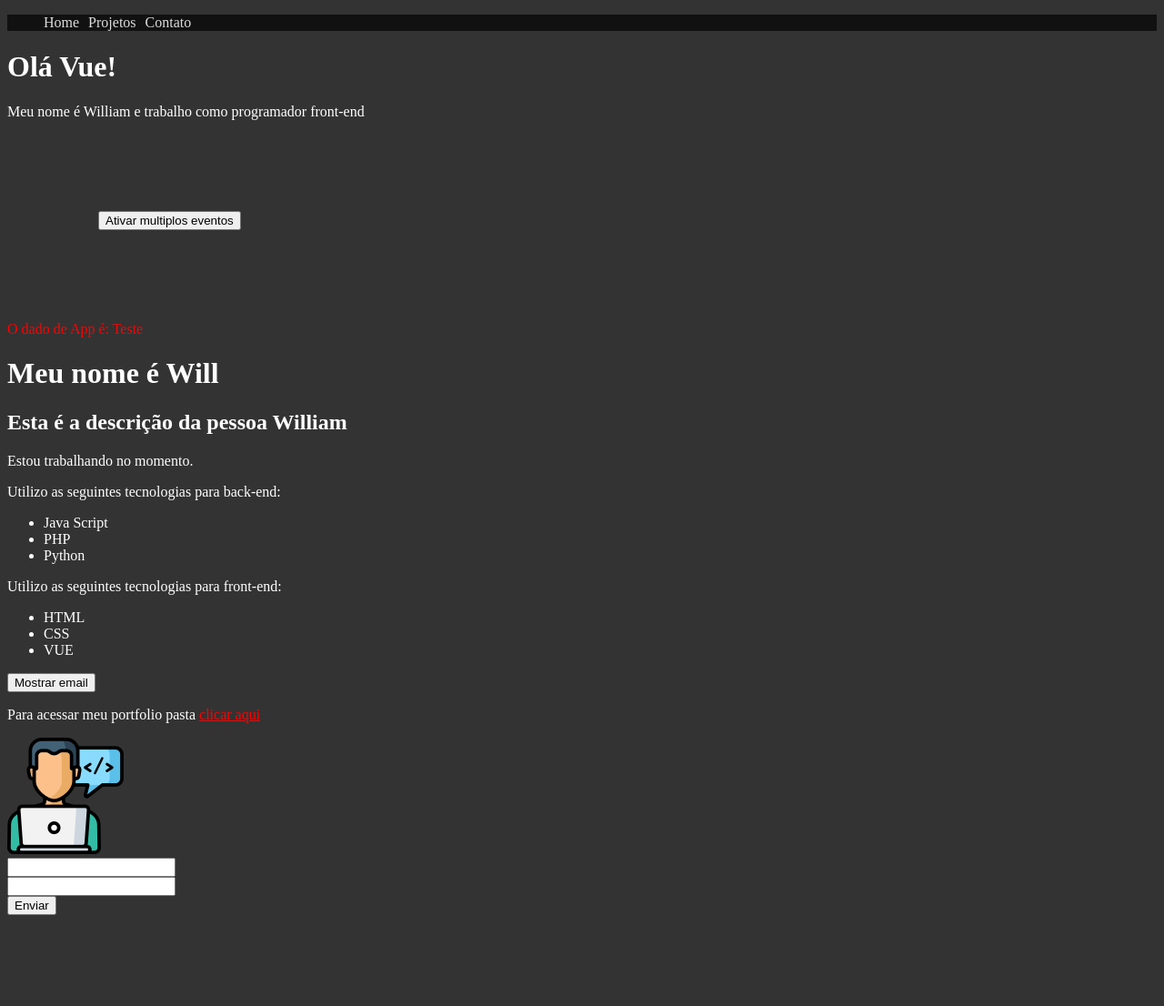
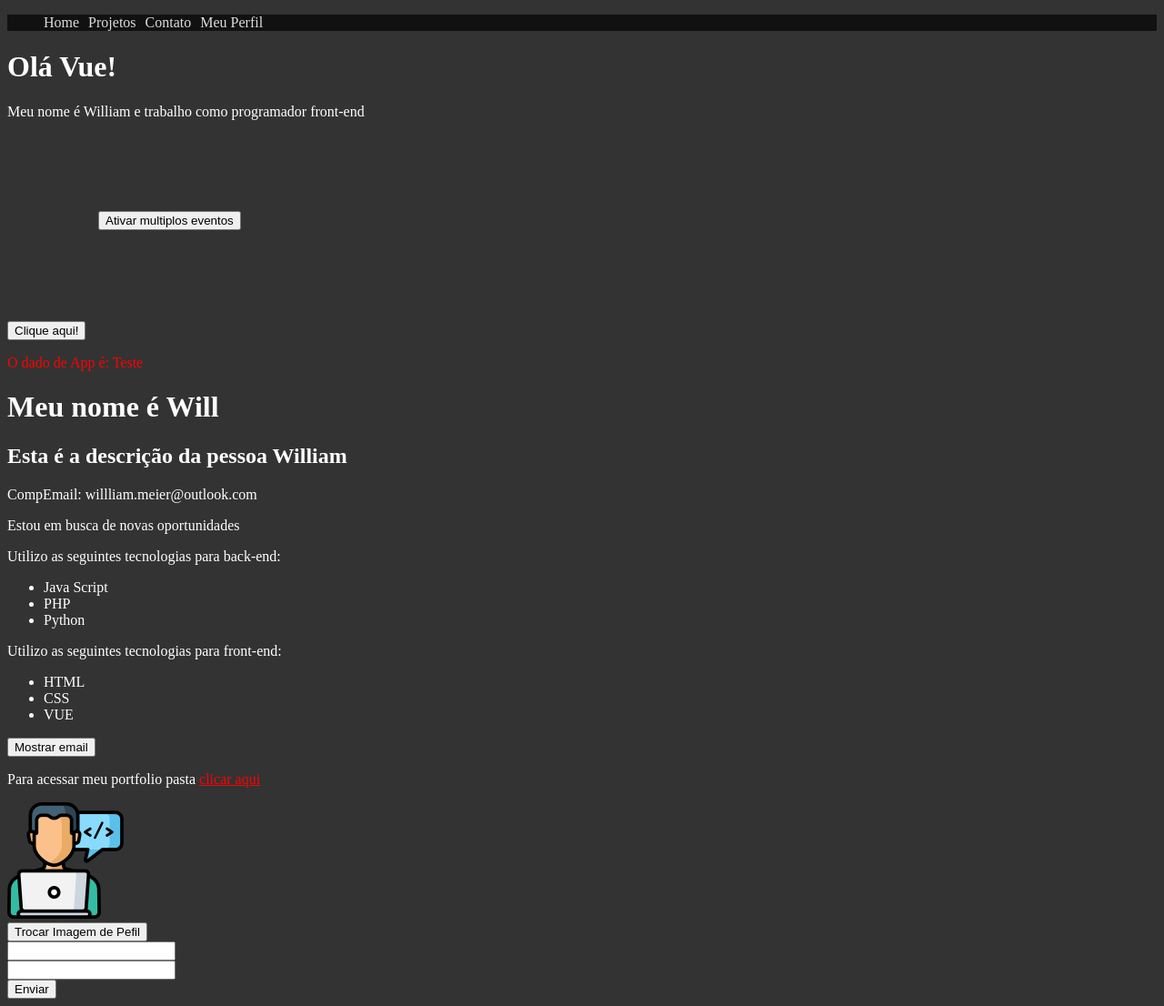
Before and after one commit to williammeier/learn_vue.js, a Vue app in the folder 2_project_vue/: page / in a window 1280 px wide. Shown: the whole page at 91% size. Before the commit the page ends 1014 px from the top, so only its background shows below. Built offline with nearby package versions, Linux system fonts and the light colour scheme.

Commit message:
now the course project

```diff
--- a/2_project_vue/src/App.vue
+++ b/2_project_vue/src/App.vue
@@ -1,6 +1,6 @@
 <template>
   <div>
-    <Header />
+    <Header :esta_logado="true" />
     <PrimeiroComponente />
     <p class="paragrafo-pai">O dado de App é: {{ testando }}</p>
     <LifeCycle />
--- a/2_project_vue/src/components/Header.vue
+++ b/2_project_vue/src/components/Header.vue
@@ -3,12 +3,14 @@
     <li><a href="">Home</a></li>
     <li><a href="">Projetos</a></li>
     <li><a href="">Contato</a></li>
+    <li v-if="esta_logado"><a href="#">Meu Perfil</a></li>
   </ul>
 </template>
 
 <script>
 export default {
   name: 'Header',
+  props: ['esta_logado'],
 }
 </script>
 
--- a/2_project_vue/src/components/Info.vue
+++ b/2_project_vue/src/components/Info.vue
@@ -1,5 +1,6 @@
 <template>
   <div>
+    <p>CompEmail: {{ email }}</p>
     <p v-if="esta_trabalhando">Estou trabalhando no momento.</p>
     <p v-else>Estou em busca de novas oportunidades</p>
     <p>Utilizo as seguintes tecnologias para back-end:</p>
@@ -37,11 +38,13 @@ export default {
   components: {
     Picture,
   },
+  props: {
+    email: String,
+    esta_trabalhando: Boolean,
+  },
   data() {
     return {
-      esta_trabalhando: true,
       mostrar_email: false,
-      email: 'william.meier@outlook.com',
       meu_link: 'https://williammeier.github.io/portfolio/',
       textoButton: 'Mostrar email',
       backend_technologies: ['Java Script', 'PHP', 'Python'],
--- /dev/null
+++ b/2_project_vue/src/components/MudarImagem.vue
@@ -0,0 +1,12 @@
+<template>
+  <div>
+    <button @click="$emit('mudarImagem')">Trocar Imagem de Pefil</button>
+  </div>
+</template>
+
+<script>
+export default {
+  name: 'MudarImagem',
+  emits: ['mudarImagem'],
+}
+</script>
--- a/2_project_vue/src/components/Pessoa.vue
+++ b/2_project_vue/src/components/Pessoa.vue
@@ -1,7 +1,7 @@
 <template>
   <div>
     <h2>Esta é a descrição da pessoa {{ nome }}</h2>
-    <Info />
+    <Info :email="email" :esta_trabalhando="false" />
     <Form />
   </div>
 </template>
@@ -19,6 +19,7 @@ export default {
   data() {
     return {
       nome: 'William',
+      email: 'willliam.meier@outlook.com',
     }
   },
 }
--- a/2_project_vue/src/components/Picture.vue
+++ b/2_project_vue/src/components/Picture.vue
@@ -1,14 +1,28 @@
 <template>
-  <img :src="avatar" :alt="description" />
+  <div>
+    <img :src="avatar" :alt="description" />
+    <MudarImagem @mudar-imagem="trocarImagem" />
+  </div>
 </template>
+
 <script>
+import MudarImagem from './MudarImagem.vue'
+
 export default {
   name: 'Picture',
+  components: {
+    MudarImagem,
+  },
   data() {
     return {
       avatar: '/img/avatar.png',
       description: 'William Meier Avatar',
     }
   },
+  methods: {
+    trocarImagem() {
+      this.avatar = '/img/avatar2.png'
+    },
+  },
 }
 </script>
--- a/2_project_vue/src/components/PrimeiroComponente.vue
+++ b/2_project_vue/src/components/PrimeiroComponente.vue
@@ -3,16 +3,19 @@
     <h1>Olá Vue!</h1>
     <p>Meu nome é {{ nome }} e trabalho como {{ profissao }}</p>
     <MultiplosEventos />
+    <reutilizacao />
   </div>
 </template>
 
 <script>
 import MultiplosEventos from './MultiplosEventos.vue'
+import Reutilizacao from './Reutilizacao.vue'
 
 export default {
   name: 'PrimeiroComponente',
   components: {
     MultiplosEventos,
+    Reutilizacao,
   },
   data() {
     return {
--- /dev/null
+++ b/2_project_vue/src/components/Reutilizacao.vue
@@ -0,0 +1,22 @@
+<template>
+  <div>
+    <button @click="ativar">Clique aqui!</button>
+    <span v-show="ativou">Ativado!</span>
+  </div>
+</template>
+
+<script>
+export default {
+  name: 'Reulizacao',
+  data() {
+    return {
+      ativou: false,
+    }
+  },
+  methods: {
+    ativar() {
+      this.ativou = !this.ativou
+    },
+  },
+}
+</script>
```
Also changed, not shown: 2_project_vue/public/img/avatar2.png (added).
